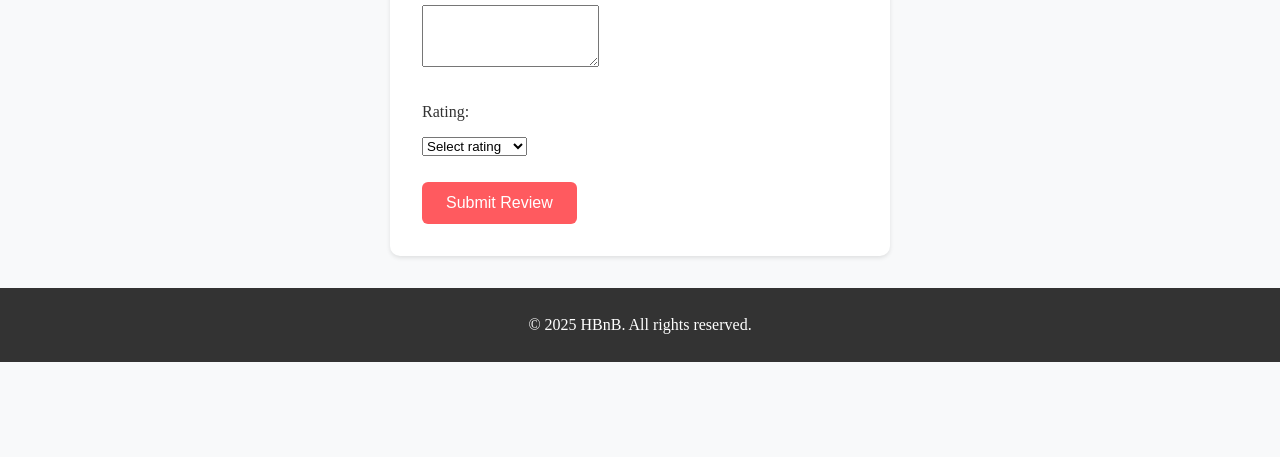
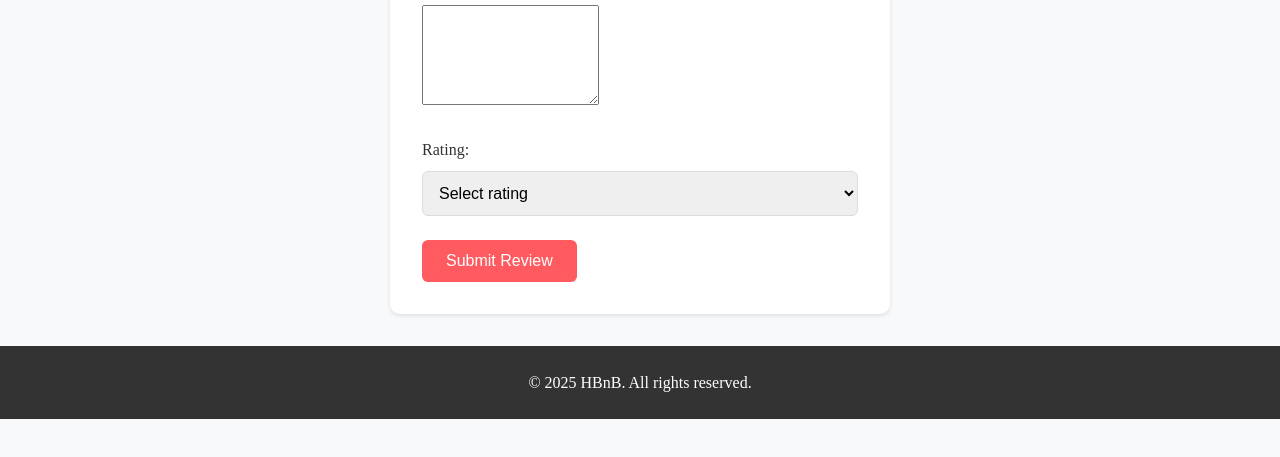
Before and after one commit to manueldavids/holbertonschool-hbnb, a plain HTML site: page part4/add_review.html in a window 1280 px wide. Shown: the part 233-690 px from the top of the page. Drawn offline with Linux system fonts and the light colour scheme.

Commit message:
Add CSS styles of textarea and select elements

```diff
--- a/part4/styles/styles.css
+++ b/part4/styles/styles.css
@@ -152,3 +152,16 @@ button {
 	border-radius: 10px;
 	background: #f9f9f9;
 }
+
+.form-group textarea {
+	min-height: 100px;
+	resize: vertical;
+}
+
+.form-group select {
+	width: 100%;
+	padding: 0.75rem;
+	border: 1px solid #ddd;
+	border-radius: 6px;
+	font-size: 1rem;
+}
```
